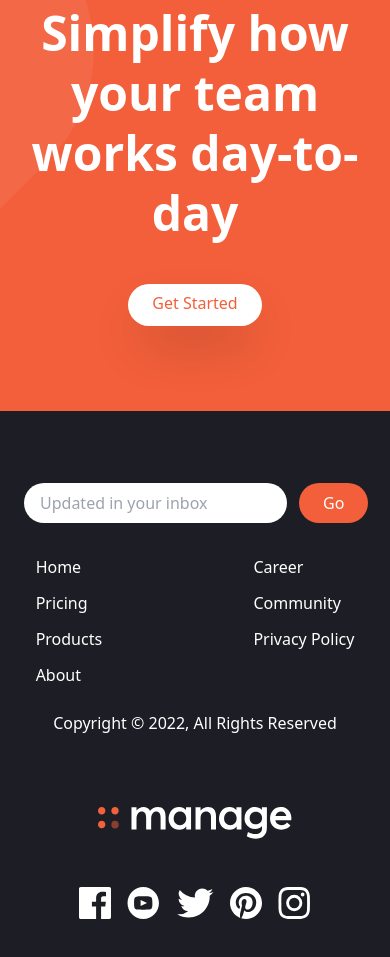
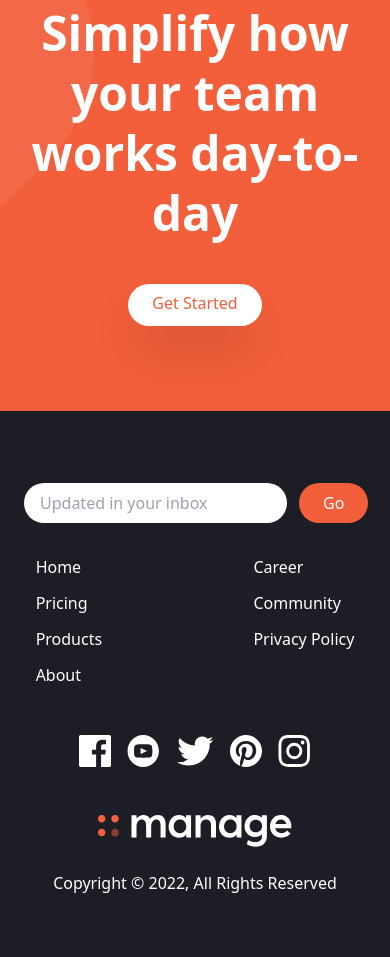
Before and after one commit to cxxyao2/tailwindcss_onepage, a website: page index.html in a window 390 px wide. Shown: the part 2519-3476 px from the top of the page. Drawn offline with Linux system fonts and the light colour scheme; files whose address does not match are found by name.

Commit message:
change icons margin-x

```diff
--- a/index.html
+++ b/index.html
@@ -296,7 +296,7 @@
       >
         <!-- Logo and social links container -->
         <div
-          class="flex flex-col reverse items-center justify-between space-y-12 md:flex-row md:space-y-0 md:items-start"
+          class="flex flex-col-reverse items-center justify-between space-y-12 md:flex-row md:space-y-0 md:items-start"
         >
           <div class="mx-auto my-6 text-center text-white md:hidden">
             Copyright &copy; 2022, All Rights Reserved
@@ -306,7 +306,7 @@
           </div>
 
           <!-- Social Links Container -->
-          <div class="flex justify-center space-x-4">
+          <div class="flex justify-center space-x-4 md:mx-4">
             <!-- Link 1 -->
             <a href="#">
               <img src="img/icon-facebook.svg" alt="" class="h-8" />
```
Also changed, not shown: css/main.css.
